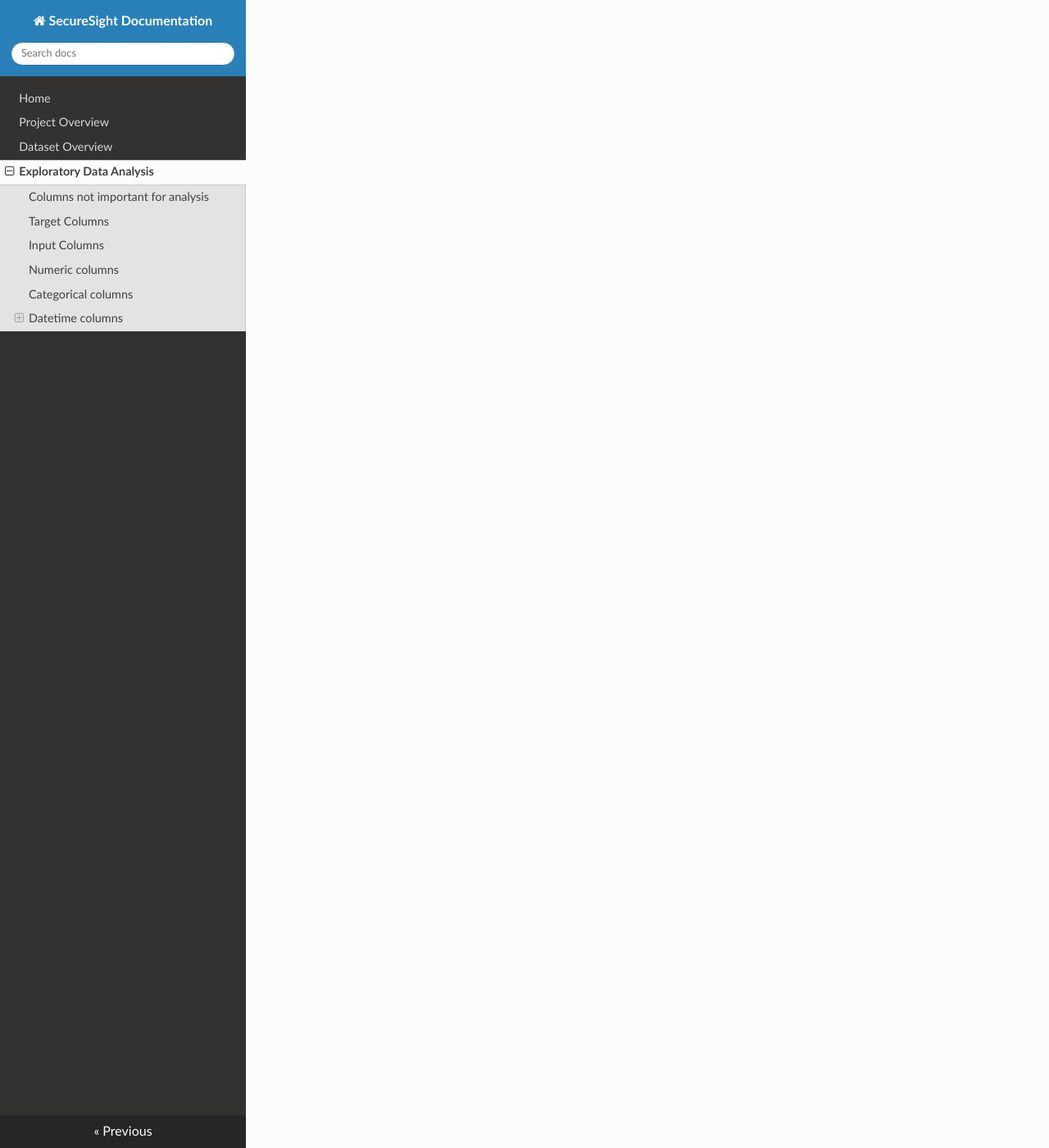
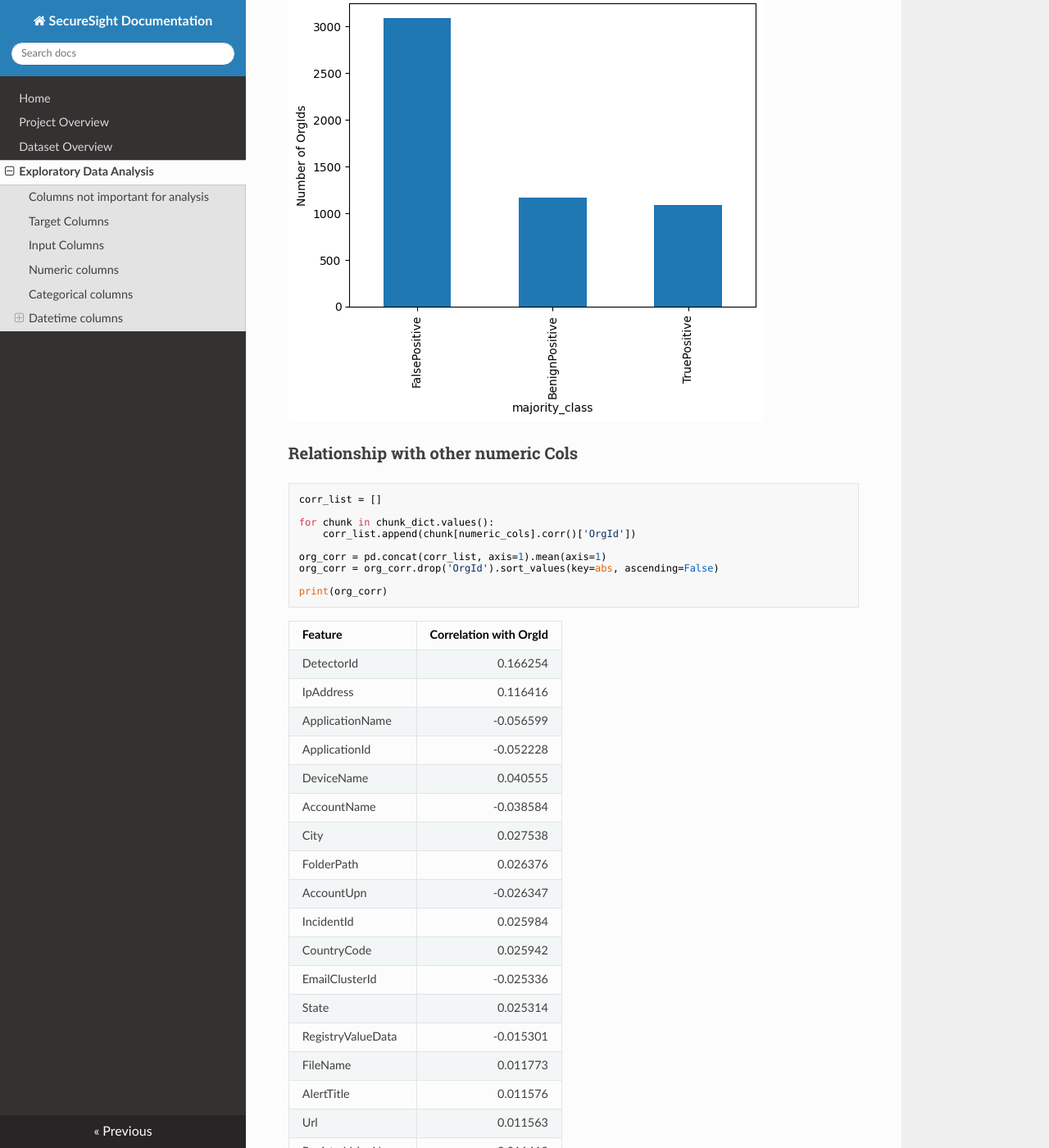
Before and after one commit to vkverma9534/SecureSight, an MkDocs documentation site: the page built from docs/eda.md, in a window 1280 px wide and 1400 px high, scrolled down 11940 px. Shown: the whole window at 82% size. Built offline with MkDocs 1.6.1, drawn with Linux system fonts in a browser that asks for light colours; nearby versions of some CDN libraries; some of the changed text lies outside the part shown.

Commit message:
Added more info

````diff
--- a/docs/eda.md
+++ b/docs/eda.md
@@ -363,3 +363,73 @@ plt.show()
 ```
 
 ![Entropy Distribution](images/entropy_dist.png)
+
+#### Target Distribtution for top 20 Orgs
+```python
+top = result.nlargest(20,'total_count')
+
+plot_df = top.set_index('OrgId')[
+    ['FalsePositive_pct',
+     'BenignPositive_pct',
+     'TruePositive_pct']
+]
+plot_df.plot(
+    kind='bar',
+    stacked=True,
+    figsize=(12,5)
+)
+plt.ylabel("Percentage")
+plt.title("Target Distribution for Top 20 OrgIds")
+plt.show()
+```
+
+![Target Distribution For top 20 orgs](images/tar_dist_top_20.png)
+
+#### Dominant Class Count
+```python
+result['majority_class'].value_counts().plot.bar()
+plt.ylabel("Number of OrgIds")
+plt.title("Dominant IncidentGrade per OrgId")
+plt.show()
+```
+![Dominant Class Count](images/dom_class_count.png)
+
+### Relationship with other numeric Cols
+```python
+corr_list = []
+
+for chunk in chunk_dict.values():
+    corr_list.append(chunk[numeric_cols].corr()['OrgId'])
+
+org_corr = pd.concat(corr_list, axis=1).mean(axis=1)
+org_corr = org_corr.drop('OrgId').sort_values(key=abs, ascending=False)
+
+print(org_corr)
+```
+| Feature | Correlation with OrgId |
+|:------------------|-----------------------:|
+| DetectorId | 0.166254 |
+| IpAddress | 0.116416 |
+| ApplicationName | -0.056599 |
+| ApplicationId | -0.052228 |
+| DeviceName | 0.040555 |
+| AccountName | -0.038584 |
+| City | 0.027538 |
+| FolderPath | 0.026376 |
+| AccountUpn | -0.026347 |
+| IncidentId | 0.025984 |
+| CountryCode | 0.025942 |
+| EmailClusterId | -0.025336 |
+| State | 0.025314 |
+| RegistryValueData | -0.015301 |
+| FileName | 0.011773 |
+| AlertTitle | 0.011576 |
+| Url | 0.011563 |
+| RegistryValueName | -0.011410 |
+| OSVersion | -0.011312 |
+| OSFamily | -0.010892 |
+| DeviceId | 0.007700 |
+| Sha256 | 0.002955 |
+| RegistryKey | -0.002926 |
+
+- Observation: OrgId exhibits generally weak linear correlations with the remaining numeric (identifier) features. The highest positive correlation is with DetectorId (0.166), followed by IpAddress (0.116), while all other correlations are close to zero (|r| < 0.06). This suggests that OrgId captures information largely independent of the other encoded identifier features. Since these variables are high-cardinality identifiers rather than true continuous numeric measurements, Pearson correlation should be interpreted only as a descriptive measure and not as evidence of strong feature dependence
````
Also changed, not shown: docs/images/dom_class_count.png (added), docs/images/tar_dist_top_20.png (added).
